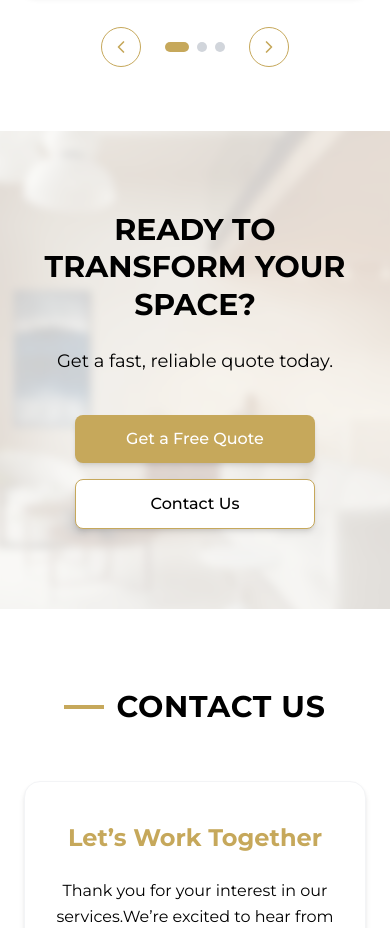
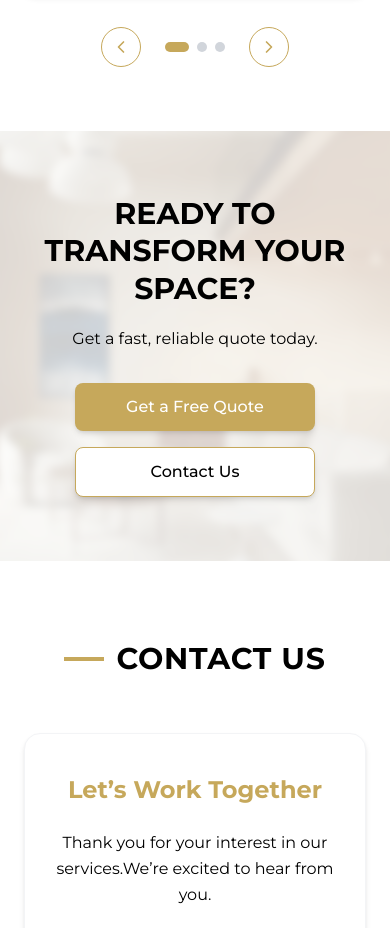
Before and after one commit to seyiroks/Elevate-Space-Solutions, a React (Vite) app: page / in a window 390 px wide. Shown: the part 6920-7848 px from the top of the page. Built offline with nearby package versions, Linux system fonts and the light colour scheme.

Commit message:
build tablet responsive CTA section

```diff
--- a/src/components/CTA.jsx
+++ b/src/components/CTA.jsx
@@ -21,9 +21,9 @@ const CTA = ({ onQuoteClick }) => {
   };
 
   return (
-    <section className="relative py-20 overflow-hidden">
+    <section className="relative py-16 sm:py-18 md:py-20 lg:py-24 overflow-hidden">
       {/* Background */}
-      <div aria-hidden="true" className="absolute inset-0">
+      <div aria-hidden="true" className="absolute inset-0 z-0">
         <img
           src="/cta-bg.jpg"
           alt=""
@@ -34,21 +34,21 @@ const CTA = ({ onQuoteClick }) => {
       </div>
 
       {/* Content */}
-      <div className="relative w-full px-6 md:px-12 lg:px-20 xl:px-32 text-center">
+      <div className="relative z-10 w-full px-5 sm:px-6 md:px-10 lg:px-16 xl:px-24 2xl:px-32 text-center">
         <div className="max-w-5xl mx-auto">
-          <h2 className="text-3xl sm:text-4xl md:text-5xl font-bold leading-tight mb-6">
+          <h2 className="text-3xl sm:text-4xl md:text-[2.75rem] lg:text-5xl font-bold leading-tight mb-5 md:mb-6">
             READY TO TRANSFORM YOUR SPACE?
           </h2>
 
-          <p className="text-lg sm:text-xl md:text-2xl mb-10 md:mb-14 max-w-2xl mx-auto">
+          <p className="text-base sm:text-lg md:text-xl lg:text-2xl mb-8 md:mb-10 lg:mb-14 max-w-2xl mx-auto">
             Get a fast, reliable quote today.
           </p>
 
-          <div className="flex flex-col sm:flex-row justify-center items-center gap-4 sm:gap-6 md:gap-8">
+          <div className="flex flex-col sm:flex-row justify-center items-center gap-4 sm:gap-5 md:gap-6 lg:gap-8">
             <button
               type="button"
               onClick={handleQuoteClick}
-              className="w-[240px] sm:w-[300px] bg-[#c6a85b] text-white px-8 sm:px-10 py-3 sm:py-4 rounded-lg text-base sm:text-lg font-medium shadow-md hover:translate-y-[2px] hover:shadow-sm transition"
+              className="w-full max-w-[240px] sm:max-w-[280px] lg:max-w-[300px] bg-[#c6a85b] text-white px-8 sm:px-10 py-3 sm:py-4 rounded-lg text-base sm:text-lg font-medium shadow-md hover:translate-y-[2px] hover:shadow-sm transition"
               aria-label="Open quote request form"
             >
               Get a Free Quote
@@ -57,7 +57,7 @@ const CTA = ({ onQuoteClick }) => {
             <button
               type="button"
               onClick={scrollToContact}
-              className="w-[240px] sm:w-[300px] bg-white text-black border border-[#c6a85b] px-8 sm:px-10 py-3 sm:py-4 rounded-lg text-base sm:text-lg font-medium shadow-md hover:bg-[#c6a85b] hover:text-white hover:translate-y-[2px] hover:shadow-sm transition"
+              className="w-full max-w-[240px] sm:max-w-[280px] lg:max-w-[300px] bg-white text-black border border-[#c6a85b] px-8 sm:px-10 py-3 sm:py-4 rounded-lg text-base sm:text-lg font-medium shadow-md hover:bg-[#c6a85b] hover:text-white hover:translate-y-[2px] hover:shadow-sm transition"
               aria-label="Scroll to contact section"
             >
               Contact Us
```
